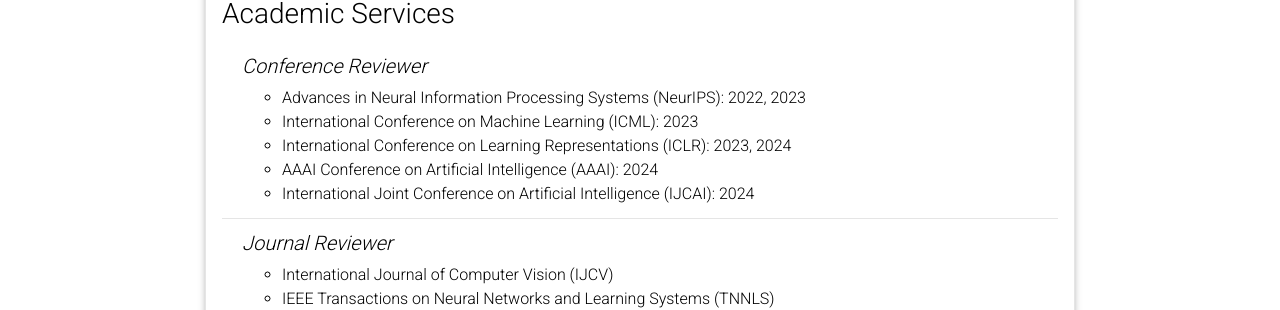
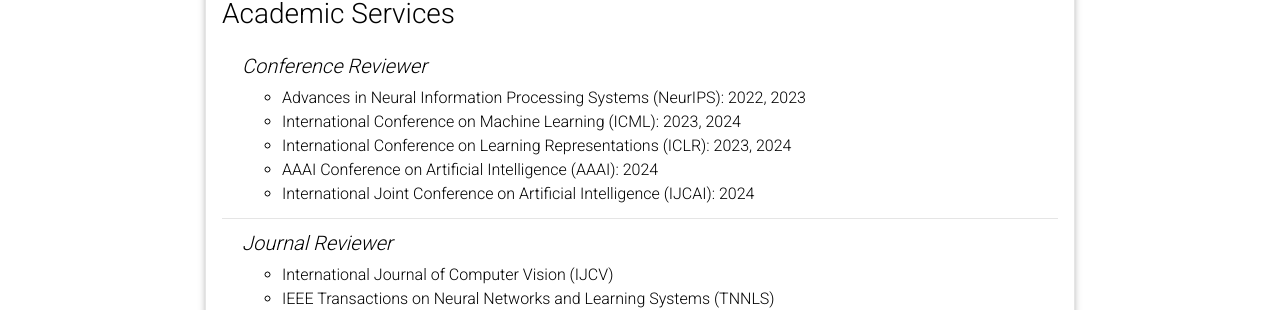
Before and after one commit to wzekai99/wzekai99.github.io, a Jekyll site: the page built from _pages/cv.md, in a window 1280 px wide and 900 px high, scrolled down 893 px. Shown: the part 450-760 px from the top of the window. Built offline with Jekyll 4.4.1, drawn with Linux system fonts in a browser that asks for light colours; comment, search, counter and statistics services are not loaded; a style sheet for code colours, icons or effects is not loaded.

Commit message:
Update cv.yml

```diff
--- a/_data/cv.yml
+++ b/_data/cv.yml
@@ -67,7 +67,7 @@
     - title: Conference Reviewer
       items:
         - "Advances in Neural Information Processing Systems (NeurIPS): 2022, 2023"
-        - "International Conference on Machine Learning (ICML): 2023"
+        - "International Conference on Machine Learning (ICML): 2023, 2024"
         - "International Conference on Learning Representations (ICLR): 2023, 2024"
         - "AAAI Conference on Artificial Intelligence (AAAI): 2024"
         - "International Joint Conference on Artificial Intelligence (IJCAI): 2024"
```
